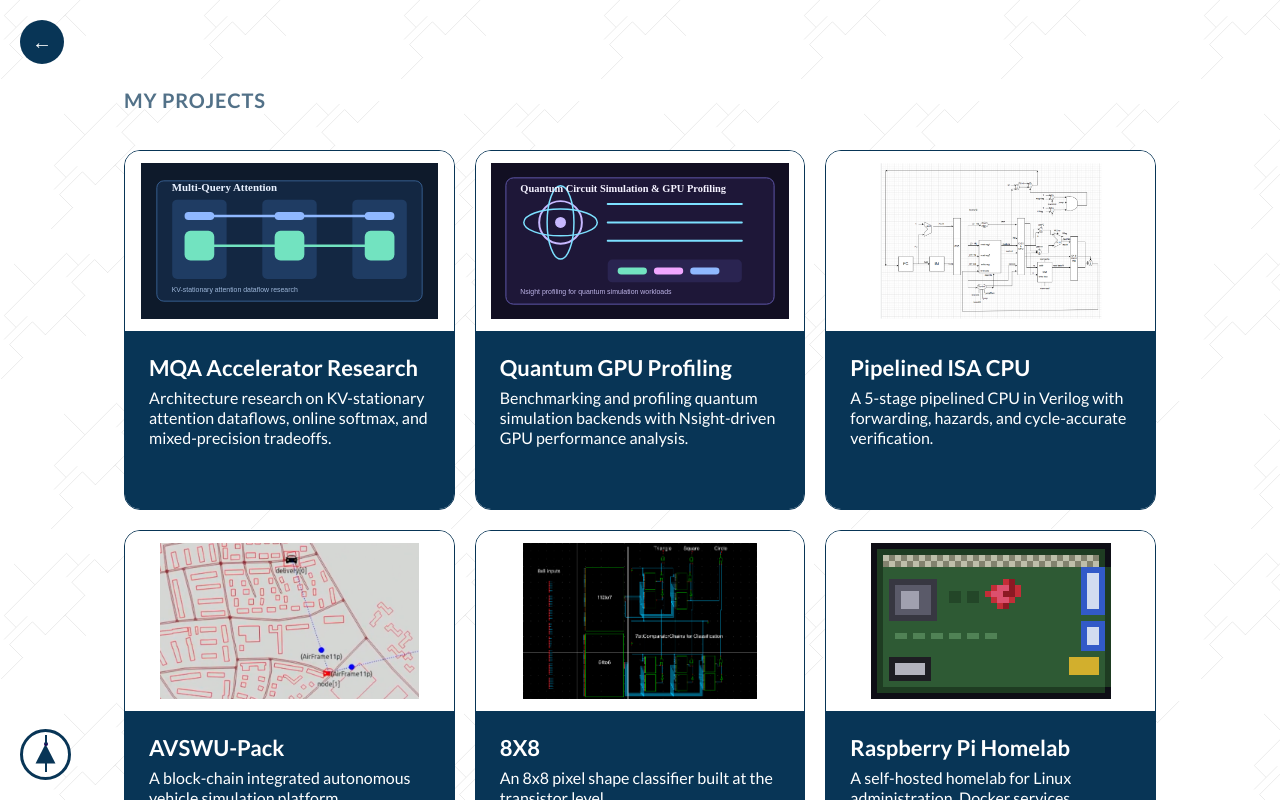
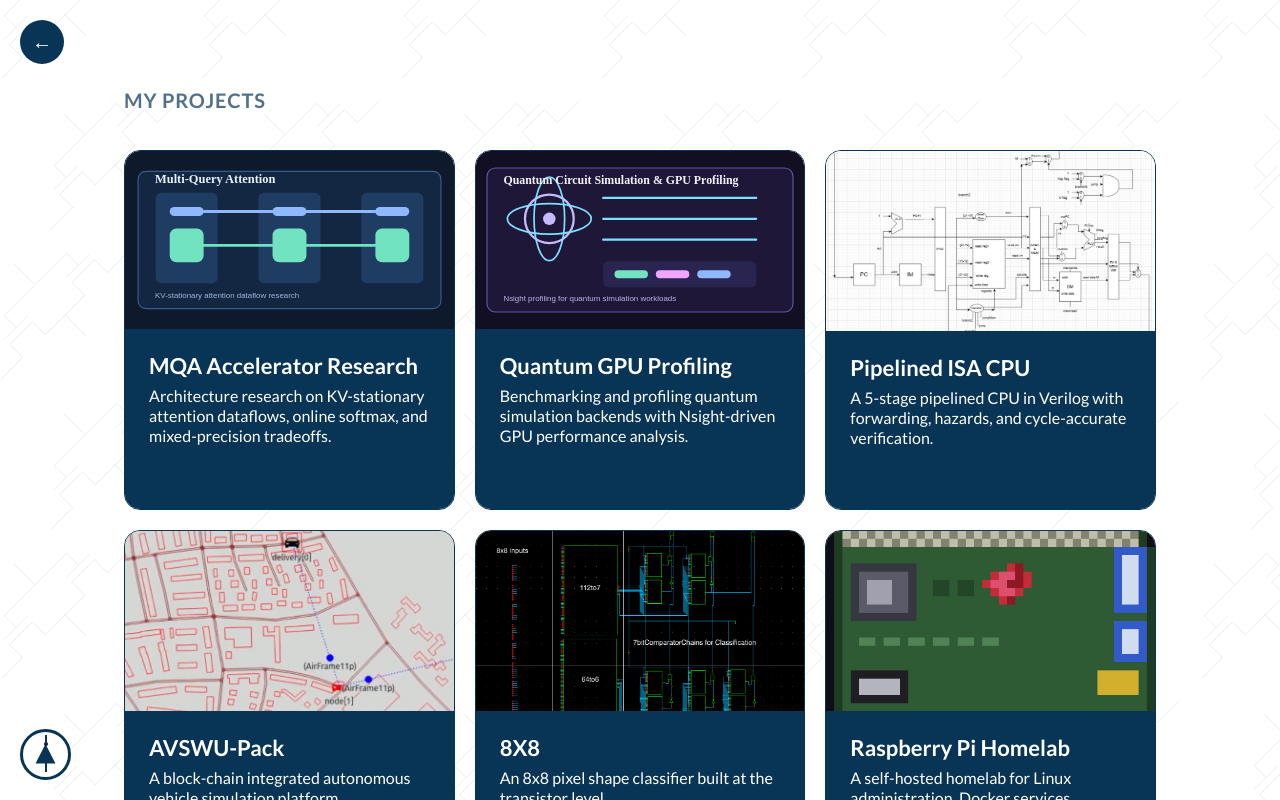
Before and after one commit to Hstrauss1/MyWebsite, a Next.js app: page /projects in a window 1280 px wide. Shown: the top 800 px of the page. Built offline with nearby package versions, Linux system fonts and the light colour scheme; a web font is replaced by a local one.

Commit message:
Make project card images fill their boxes
Grid card images used object-fit: contain + 12px padding, which
letterboxed them and left a gap. Switch to object-fit: cover with no
padding so each image fills its box, and match the TBD placeholder to
the same box dimensions.

```diff
--- a/app/globals.css
+++ b/app/globals.css
@@ -380,8 +380,8 @@ body::before {
 .projects-grid .project-image-large {
   width: 100%;
   height: 180px;
-  padding: 12px;
-  box-sizing: border-box;
+  object-fit: cover;
+  display: block;
 }
 
 .projects-grid .project-bottom {
--- a/app/projects/page.tsx
+++ b/app/projects/page.tsx
@@ -127,8 +127,8 @@ export default function ProjectsPage() {
                   ) : (
                     <div
                       style={{
-                        width: "326px",
-                        height: "155px",
+                        width: "100%",
+                        height: "180px",
                         display: "flex",
                         alignItems: "center",
                         justifyContent: "center",
```
